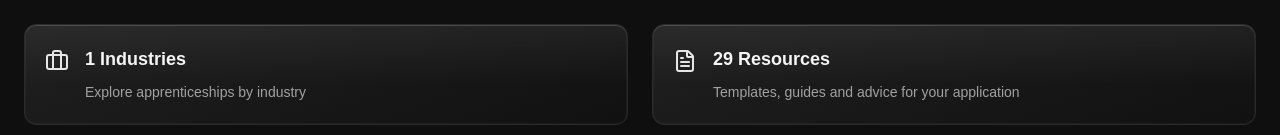
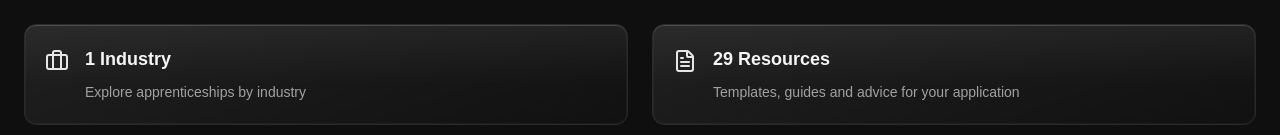
Before and after one commit to NishantBrahmbhatt/aprntcshp, a Next.js app: page / in a window 1280 px wide. Shown: the part 437-572 px from the top of the page. Built offline with nearby package versions, Linux system fonts and the light colour scheme.

Commit message:
changed industries to industry on button on homepage

```diff
--- a/components/HomePageClient.tsx
+++ b/components/HomePageClient.tsx
@@ -39,7 +39,7 @@ const sectionCards = [
     count: platforms.length,
   },
   {
-    label: "Industries",
+    label: "Industry",
     Icon: Briefcase,
     href: "/industries",
     description: "Explore apprenticeships by industry",
```
